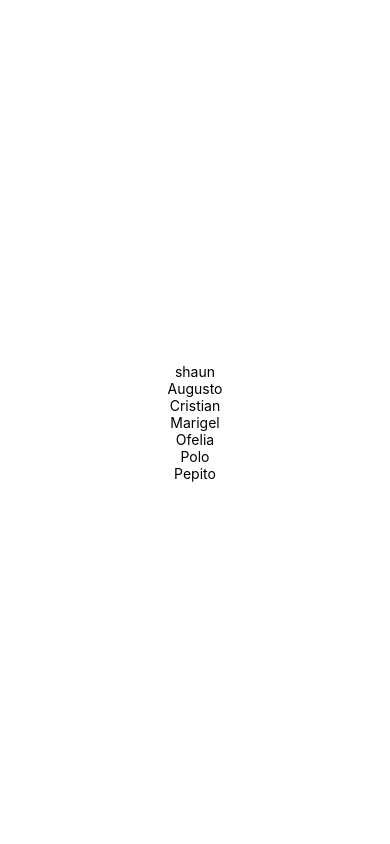
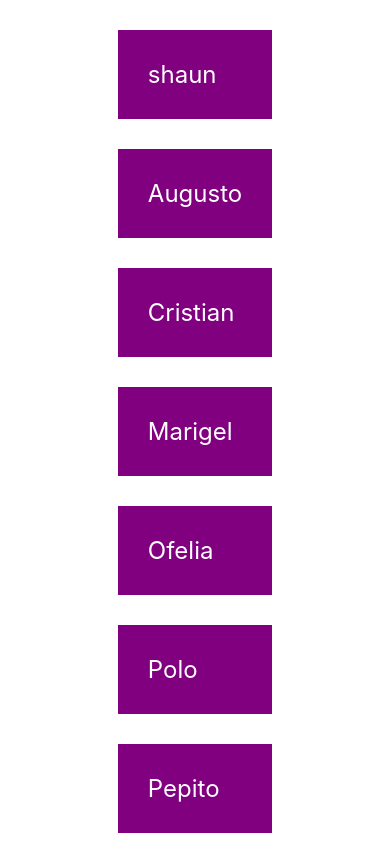
Before and after one commit to snow915/ReactNative, a React Native app: screen / in a window 390 px wide. Built offline with nearby package versions, Linux system fonts and the light colour scheme.

Commit message:
add: ScrollView

```diff
--- a/App.js
+++ b/App.js
@@ -1,5 +1,5 @@
 import React, {useState} from 'react';
-import {StyleSheet, Text, View, TextInput} from 'react-native';
+import {StyleSheet, Text, View, ScrollView} from 'react-native';
 
 export default function App() {
     const [people, setPeople] = useState([
@@ -10,17 +10,21 @@ export default function App() {
         {name: 'Ofelia', key: '5'},
         {name: 'Polo', key: '6'},
         {name: 'Pepito', key: '7'},
+        {name: 'Juana', key: '8'},
+        {name: 'Oscar', key: '9'},
     ]);
     return (
         <View style={styles.container}>
+            <ScrollView>
                 {people.map((item) => { //item hace referencia al objeto que va siendo iterado
                     return (
                         //Con key={item.key} cada iteración tendra un prop unico que sera key
                         <View key={item.key}>
-                        <Text>{item.name}</Text>
+                            <Text style={styles.item}>{item.name}</Text>
                         </View>
                     )
                 })}
+            </ScrollView>
         </View>
 );
 }
@@ -31,6 +35,14 @@ const styles = StyleSheet.create({
         backgroundColor: '#fff',
         alignItems: 'center',
         justifyContent: 'center',
+        paddingHorizontal: 20,
+    },
 
+    item: {
+        marginTop: 30,
+        padding: 30,
+        backgroundColor: 'purple',
+        fontSize: 24,
+        color: 'white',
     },
 });
```
Lines whose indentation alone changed are shown as unchanged.
